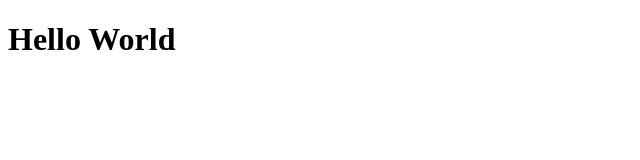
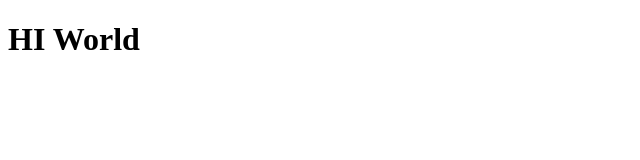
Before and after one commit to Antone08/Traceability-lab, a website: page public/indext.html in a window 1280 px wide. Shown: the whole page, without its empty margins (0-640 px from the left). Drawn offline with Linux system fonts and the light colour scheme.

Commit message:
changed h1

```diff
--- a/public/indext.html
+++ b/public/indext.html
@@ -7,6 +7,6 @@
     <title>Document</title>
 </head>
 <body>
-    <h1>Hello World</h1>
+    <h1>HI World</h1>
 </body>
 </html>
```
